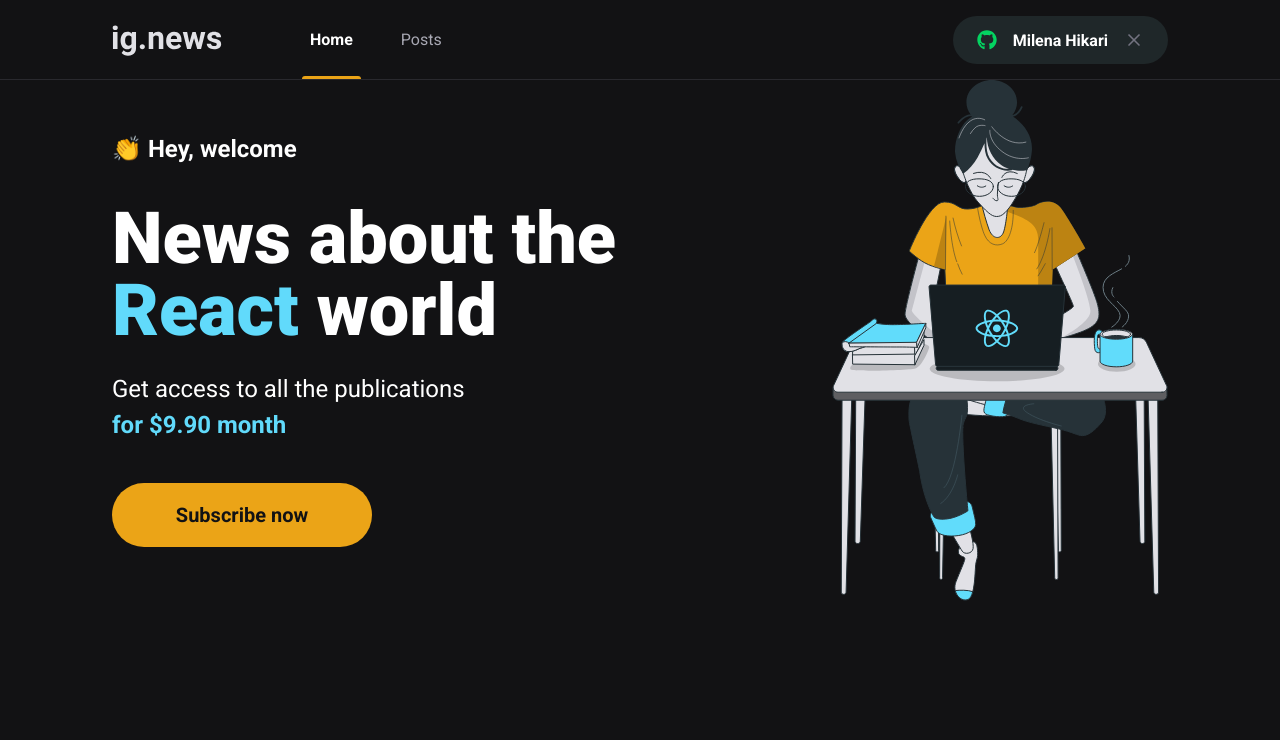
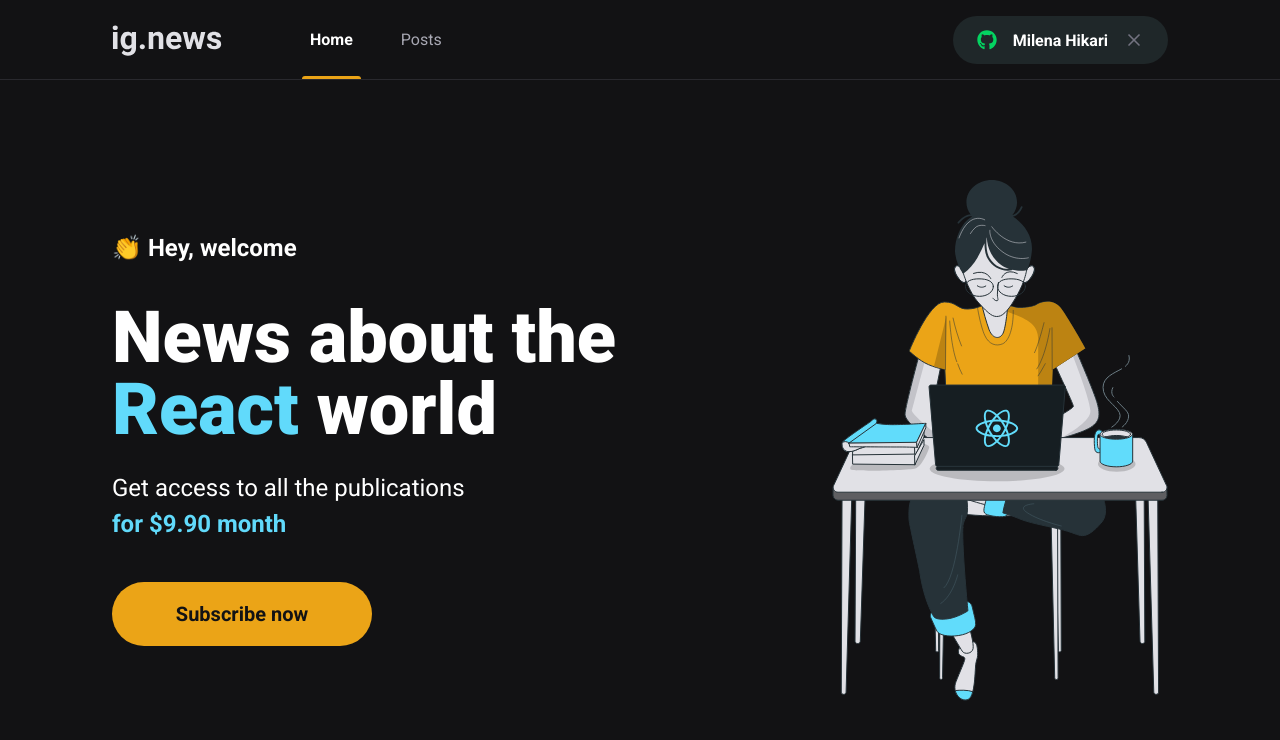
Before and after one commit to milenahikari/ignite-ignews, a Next.js app: page / in a window 1280 px wide. Shown: the top 740 px of the page. Built offline with nearby package versions, Linux system fonts and the light colour scheme.

Commit message:
Ajuste na centralizacao da Home

```diff
--- a/src/pages/home.module.scss
+++ b/src/pages/home.module.scss
@@ -2,7 +2,7 @@
   max-width: 1120px;
   margin: 0 auto;
   padding: 0 2rem;
-  height: cal(100vh -5rem);
+  height: calc(100vh - 5rem);
 
   display: flex;
   align-items: center;
```
